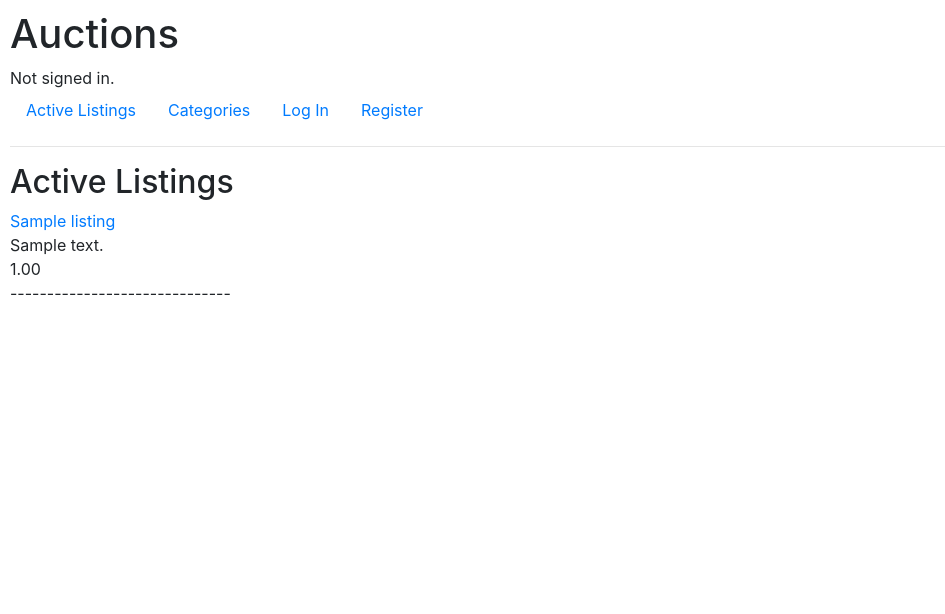
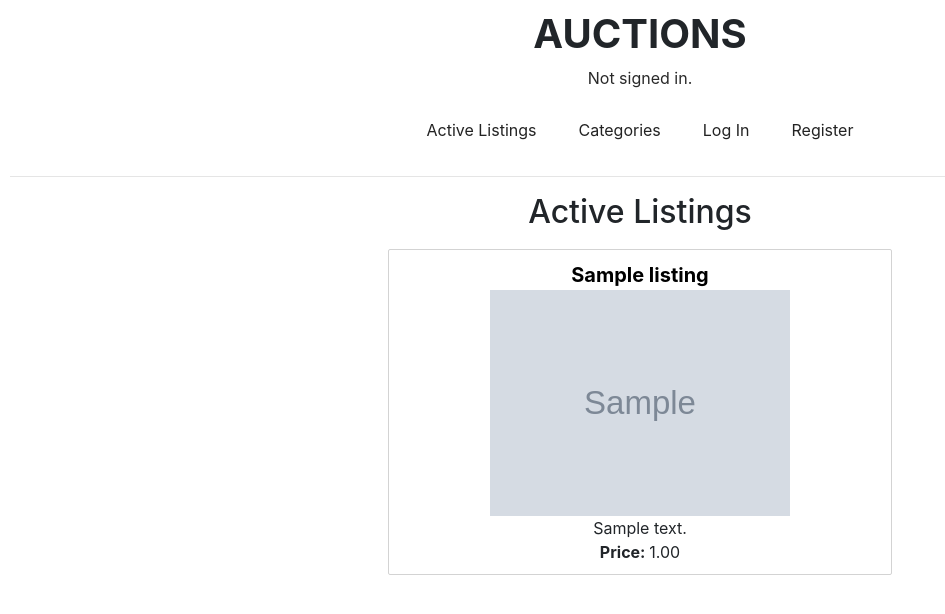
Before and after one commit to koleks92/commerce, a Django app: page / in a window 1280 px wide. Shown: the top 614 px of the page, without its empty margins (0-945 px from the left). Run offline with Django 3.2, Linux system fonts and the light colour scheme; tables that the repository leaves empty hold one stand-in row (values such as "Sample post"); grey boxes marked "Sample" are stand-in pictures; some libraries are stand-ins or nearby versions.

Commit message:
CSS Layout, Index

```diff
--- a/auctions/static/auctions/styles.css
+++ b/auctions/static/auctions/styles.css
@@ -1,3 +1,102 @@
 body {
     padding: 10px;
 }
+
+/* Layout */
+#title {
+    text-align: center;
+    font-weight: bold;
+}
+
+#signed {
+    text-align: center;
+    color:  rgb(41, 41, 41);
+}
+
+#menubar {
+    margin: 10px;
+}
+
+.nav {
+    margin: auto;
+    padding: 10px;
+    border-radius: 2px;
+    width: fit-content;
+}
+
+.nav-item {
+    margin: 0px 5px ;
+    border-radius: 4px;
+    transition: background-color 0.5s ease-in-out;
+}
+
+.nav-item:hover {
+    background-color: rgb(245, 245, 245);
+}
+
+.nav-link {
+    color: rgb(35, 35, 35);
+}
+
+.nav-link:hover {
+    color: black;
+}
+
+/* Sharing styles */
+
+h2 {
+    text-align: center;
+}
+
+/* Index */
+
+#index_body {
+    padding: 0 10%;
+}
+
+#i_listings {
+    display: flex;
+    flex-direction: column ;
+    align-items: center;
+}
+
+.i_listing {
+    display: flex;
+    flex-direction: column;
+    align-items: center;
+    width:  50%;
+    border: 1px solid lightgray;
+    border-radius: 2px;
+    margin-top: 10px;
+    padding: 10px 10%;
+    transition: background-color 0.5s ease-in-out;
+}
+
+.i_listing:hover {
+    background-color: rgb(245, 245, 245);
+}
+
+.i_listing_name {
+    text-align: center;
+    font-size: 20px;
+    font-weight: bold;
+}
+
+.i_listing_link {
+    color: black;
+    text-decoration: none;
+    transition: color 0.5s ease-in-out;
+
+}
+
+.i_listing_link:hover {
+    color: rgb(75, 75, 75);
+    text-decoration: none;
+}
+
+.i_listing_image {
+    margin: auto;
+    max-height: 50;
+    max-width: 100%;
+
+}
--- a/auctions/templates/auctions/index.html
+++ b/auctions/templates/auctions/index.html
@@ -1,21 +1,26 @@
 {% extends "auctions/layout.html" %}
 
 {% block body %}
-    <h2>Active Listings</h2>
-    {% if listings %}
-        {% for listing in listings %}
-        <div class="listing_name"><a href="{% url 'listing' listing.id %}">{{ listing.name }}</a></div>
-        <div class="listing_description">{{ listing.description }} </div>
-        <div class="listing_price">{{ listing.price }} </div>
-        {% if listing.category %}
-        <div class="listing_category">c: {{ listing.get_category_display }}</div>
+    <div id="index_body">
+        <h2>Active Listings</h2>
+        {% if listings %}
+        <div id="i_listings">
+            {% for listing in listings %}
+            <div class="i_listing">
+                <div class="i_listing_name"><a class="i_listing_link" href="{% url 'listing' listing.id %}">{{ listing.name }}</a></div>
+                {% if listing.image %}
+                <div class="i_listing_image"><img class="i_listing_image" src="{{ listing.image }}"></div>
+                {% endif %}
+                <div class="i_listing_description">{{ listing.description }} </div>
+                {% if listing.category %}
+                    <div class="i_listing_category"><b>{{ listing.get_category_display }}</b></div>
+                {% endif %}
+                <div class="i_listing_price"><b>Price: </b>{{ listing.price }} </div>
+            </div>
+            {% endfor %}
+        </div>
+        {% else %}
+            <div class="i_listing_extra">There are no listings in our database</div>
         {% endif %}
-        {% if listing.picture %}
-        <div class="listing_picture">P: {{ listing.picture }}</div>
-        {% endif %}
-        ------------------------------
-        {% endfor %}
-    {% else %}
-        <div class="listing_extra">There are no listings in our database</div>
-    {% endif %}
+    </div>
 {% endblock %}
--- a/auctions/templates/auctions/layout.html
+++ b/auctions/templates/auctions/layout.html
@@ -8,15 +8,16 @@
         <link href="{% static 'auctions/styles.css' %}" rel="stylesheet">
     </head>
     <body>
-        <h1>Auctions</h1>
-        <div>
+        <h1 id="title">AUCTIONS</h1>
+        <div id="signed">
             {% if user.is_authenticated %}
-                Signed in as <strong>{{ user.username }}</strong>.
+                Signed in as <strong>{{ user.username }}</strong>
             {% else %}
                 Not signed in.
             {% endif %}
         </div>
-        <ul class="nav">
+        <div id="menubar">
+            <ul class="nav justify-content-center">
                 <li class="nav-item">
                     <a class="nav-link" href="{% url 'index' %}">Active Listings</a>
                 </li>
@@ -46,6 +47,7 @@
                     </li>
                 {% endif %}
             </ul>
+        </div>
         <hr>
         {% block body %}
         {% endblock %}
```
Lines whose indentation alone changed are shown as unchanged.
